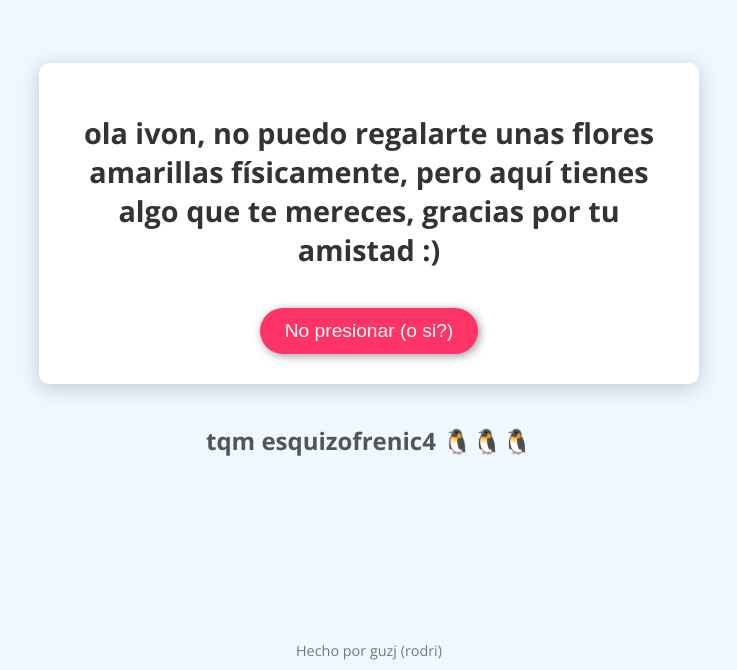
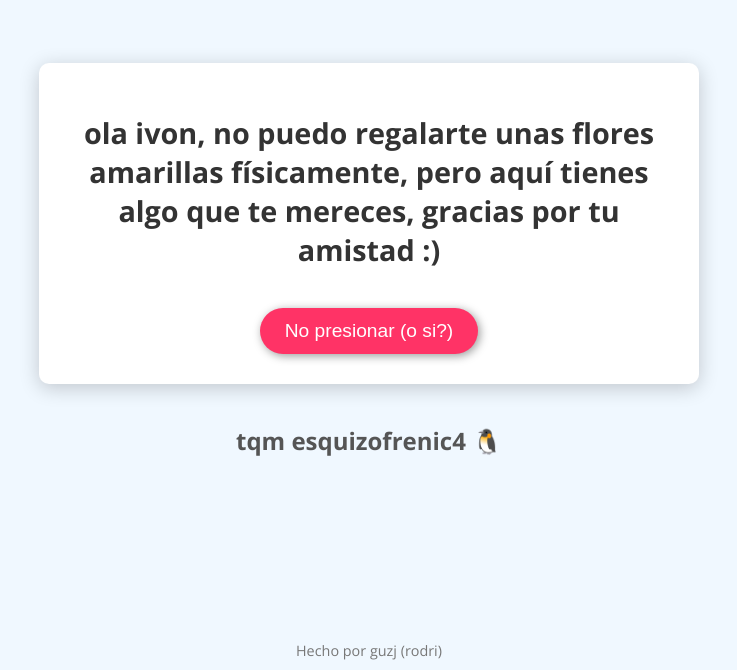
Before and after one commit to guszj/florez, a plain HTML site: page index.html in a window 1280 px wide. Shown: the part 130-800 px from the top of the page, without its empty margins (271-1008 px from the left). Drawn offline with nearby package versions, Linux system fonts and the light colour scheme.

Commit message:
Update index.html

```diff
--- a/index.html
+++ b/index.html
@@ -89,7 +89,7 @@
         <h1>ola ivon, no puedo regalarte unas flores amarillas físicamente, pero aquí tienes algo que te mereces, gracias por tu amistad :)</h1>
         <button onclick="window.location.href='rosas.html'">No presionar (o si?)</button>
     </div>
-    <h2>tqm esquizofrenic4 🐧🐧🐧</h2>
+    <h2>tqm esquizofrenic4 🐧</h2>
     <div class="footer">Hecho por guzj (rodri)</div>
 </body>
 </html>
```
